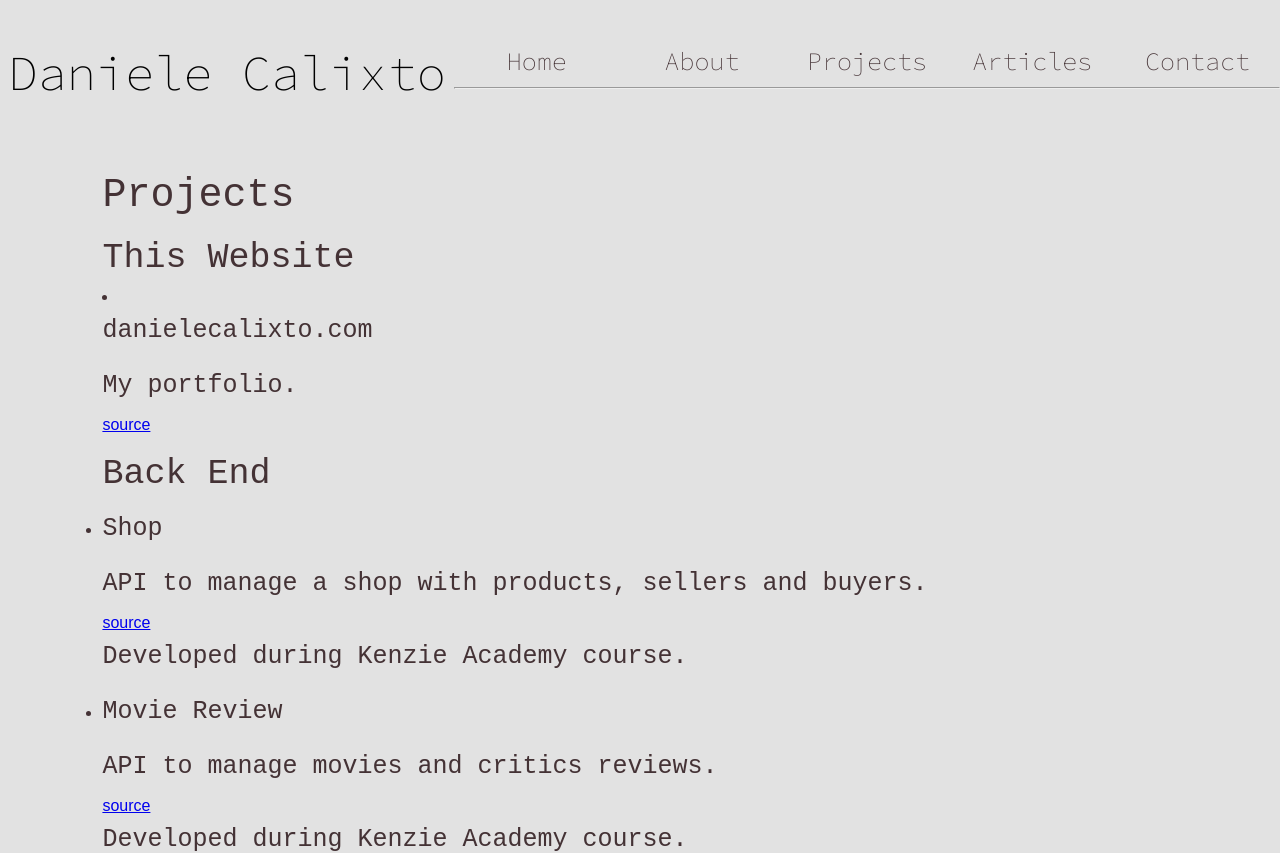
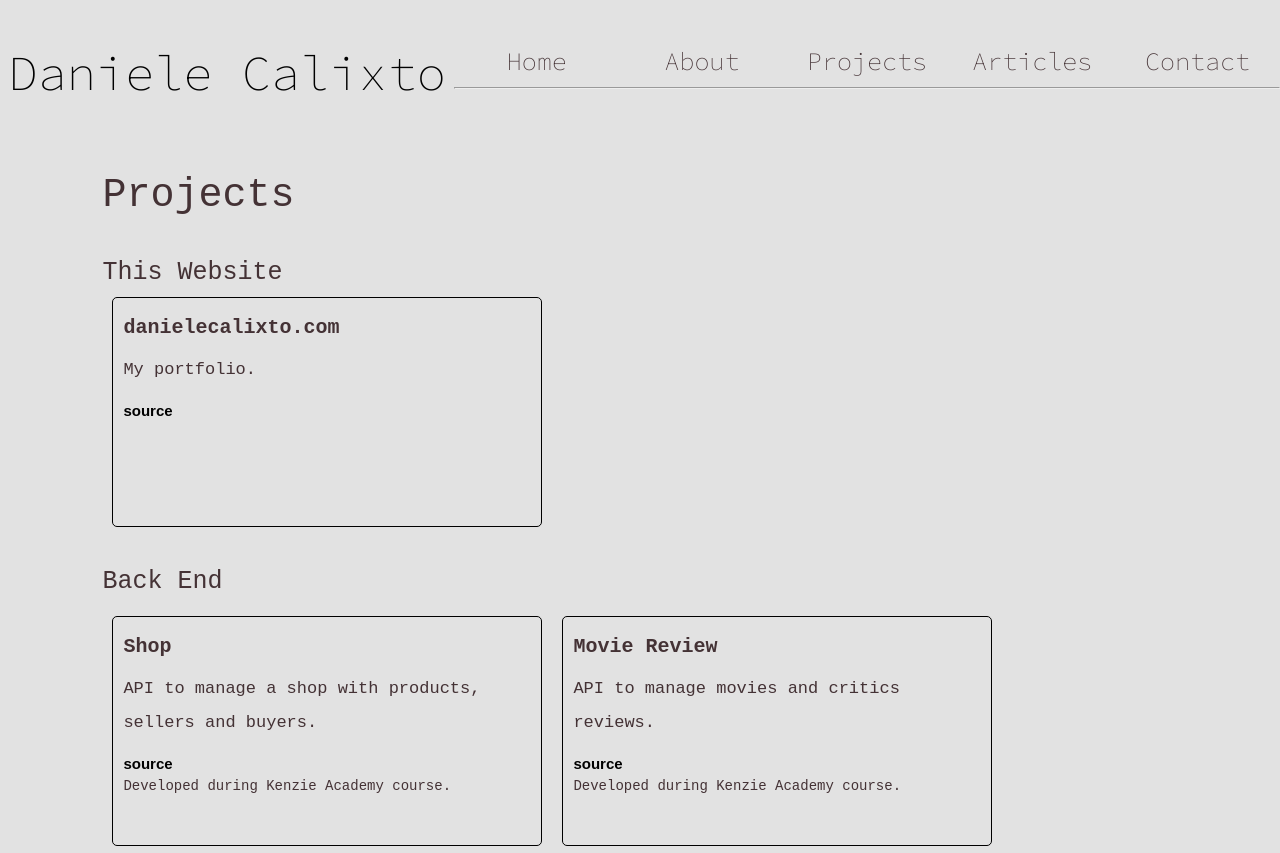
Before and after one commit to danielecalixto/daniele-calixto-website, a React (Create React App) app: page /projects in a window 1280 px wide. Shown: the top 853 px of the page. Built offline with nearby package versions, Linux system fonts and the light colour scheme.

Commit message:
style: add style to project boxes

```diff
--- a/src/pages/Projects/styles.js
+++ b/src/pages/Projects/styles.js
@@ -1,11 +1,65 @@
 import styled from "styled-components"
 
 export const Container = styled.div`
-  margin: 5px 10vw 0px 10vw;
+  margin: 5px 10vw 50px 10vw;
   width: 80vw;
+  h3 {
+    font-size: 20px;
+    margin-top: 40px;
+  }
+  .title {
+    font-size: 17px;
+    font-weight: bold;
+  }
+  .detail {
+    margin: 0;
+    font-size: 10px;
+  }
+  .project-box {
+    margin: 5px;
+    border: 1px solid black;
+    border-radius: 5px;
+    padding: 10px;
+    display: flex;
+    flex-direction: column;
+    a {
+      margin-top: 5px;
+      text-decoration: none;
+      font-size: 12px;
+      color: black;
+      font-weight: bold;
+    }
+  }
 
   @media (min-width: 650px) {
     width: 84vw;
     margin: 5vw 8vw 0vw 8vw;
+    ul {
+      display: flex;
+      flex-direction: row;
+      flex-wrap: wrap;
+    }
+    p {
+      font-size: 17px;
+    }
+    h3 {
+      font-size: 25px;
+    }
+
+    .title {
+      font-size: 20px;
+    }
+    .detail {
+      font-size: 14px;
+    }
+    .project-box {
+      margin: 10px;
+      width: 430px;
+      height: 230px;
+      a {
+        margin-top: 10px;
+        font-size: 15px;
+      }
+    }
   }
 `
```
